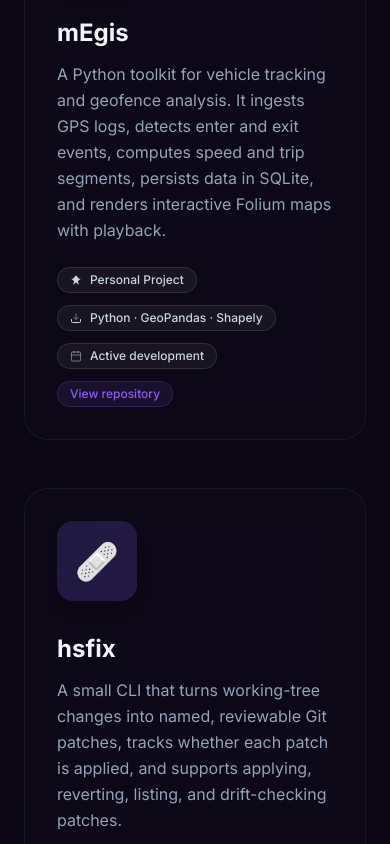
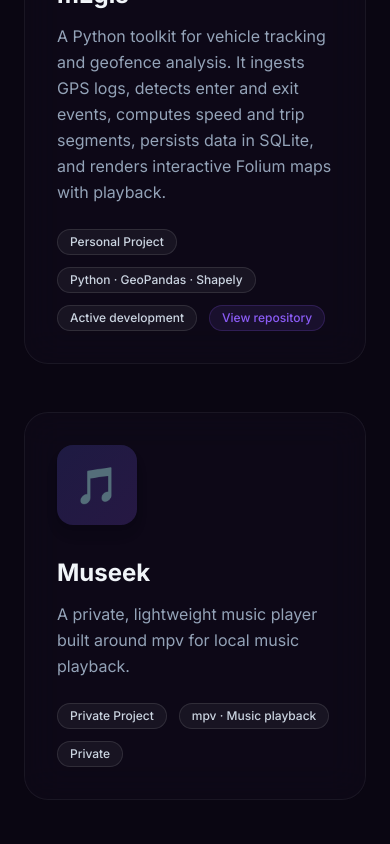
Before and after one commit to uthsarad/uthsarad.github.io, a React (Vite) app: page / in a window 390 px wide. Shown: the part 4116-4960 px from the top of the page. Built offline with nearby package versions, Linux system fonts and the light colour scheme.

Commit message:
content: add coursework section and Museek

```diff
--- a/src/data/projects.ts
+++ b/src/data/projects.ts
@@ -6,7 +6,7 @@ export type Project = {
   kind: string
   stack: string
   status: string
-  url: string
+  url?: string
 }
 
 // Keep this list limited to original public repositories on github.com/uthsarad.
@@ -42,6 +42,15 @@ export const projects: Project[] = [
     url: 'https://github.com/uthsarad/mEgis',
   },
   {
+    id: 'museek',
+    emoji: '🎵',
+    title: 'Museek',
+    desc: 'A private, lightweight music player built around mpv for local music playback.',
+    kind: 'Private Project',
+    stack: 'mpv · Music playback',
+    status: 'Private',
+  },
+  {
     id: 'hsfix',
     emoji: '🩹',
     title: 'hsfix',
@@ -52,3 +61,34 @@ export const projects: Project[] = [
     url: 'https://github.com/uthsarad/hsfix',
   },
 ]
+
+export const coursework: Project[] = [
+  {
+    id: 'forensics',
+    emoji: '🔍',
+    title: 'Digital Forensics Investigation',
+    desc: 'A ransomware investigation project covering evidence collection, artifact analysis, and incident reconstruction.',
+    kind: 'Coursework',
+    stack: 'Digital forensics',
+    status: 'CSG2305',
+  },
+  {
+    id: 'osteoporosis',
+    emoji: '🧠',
+    title: 'AI Model Evaluation — Osteoporosis Detection',
+    desc: 'A group notebook project evaluating MLP and CNN models for osteoporosis detection, including data preprocessing, model comparison, and performance evaluation.',
+    kind: 'Coursework',
+    stack: 'MLP · CNN',
+    status: 'CSG2341',
+  },
+  {
+    id: 'dsrpc',
+    emoji: '🏦',
+    title: 'Banking RPC System',
+    desc: 'A three-tier banking transfer system with separate client, application-server, and database-server layers, including validation, fee calculation, SQLite transactions, and end-to-end tests.',
+    kind: 'Coursework',
+    stack: 'Python · Pyro5 · SQLite',
+    status: 'Distributed systems',
+    url: 'https://github.com/uthsarad/dsrpc',
+  },
+]
--- a/src/sections/Showcase.tsx
+++ b/src/sections/Showcase.tsx
@@ -1,18 +1,16 @@
-import { projects } from '@/data/projects'
+import { projects, coursework, type Project } from '@/data/projects'
 import { Reveal } from '@/components/ui/Reveal'
 import { Card3D } from '@/components/ui/Card3D'
 import { Spotlight } from '@/components/ui/Spotlight'
 
-export function Showcase() {
+type ProjectListProps = {
+  items: Project[]
+}
+
+function ProjectList({ items }: ProjectListProps) {
   return (
-    <section className="relative py-24 md:py-32 px-6">
-      <div className="max-w-7xl mx-auto">
-        <Reveal>
-          <h2 className="section-title mb-16">Showcase</h2>
-        </Reveal>
-
     <div className="space-y-12">
-          {projects.map((project) => (
+      {items.map((project) => (
         <Spotlight
           key={project.id}
           className="block group"
@@ -30,6 +28,7 @@ export function Showcase() {
 
                 <div className="flex-1">
                   <h3 className="text-2xl font-bold mb-3 group-hover:text-brand-violet transition-colors">
+                    {project.url ? (
                       <a
                         href={project.url}
                         target="_blank"
@@ -38,6 +37,9 @@ export function Showcase() {
                       >
                         {project.title}
                       </a>
+                    ) : (
+                      project.title
+                    )}
                   </h3>
                   <p className="text-slate-400 leading-relaxed mb-6">
                     {project.desc}
@@ -45,28 +47,15 @@ export function Showcase() {
 
                   <div className="flex flex-wrap gap-3">
                     <span className="inline-flex items-center gap-2 px-3 py-1 rounded-full bg-white/5 border border-white/10 text-xs font-medium text-slate-300">
-                          <svg className="w-3 h-3" fill="currentColor" viewBox="0 0 20 20">
-                            <polygon points="10,2 15,8 18,8 13,12 15,18 10,14 5,18 7,12 2,8 5,8" />
-                          </svg>
                       {project.kind}
                     </span>
                     <span className="inline-flex items-center gap-2 px-3 py-1 rounded-full bg-white/5 border border-white/10 text-xs font-medium text-slate-300">
-                          <svg className="w-3 h-3" fill="none" stroke="currentColor" viewBox="0 0 24 24">
-                            <path strokeLinecap="round" strokeLinejoin="round" strokeWidth={2} d="M21 15v4a2 2 0 0 1-2 2H5a2 2 0 0 1-2-2v-4" />
-                            <polyline points="7 10 12 15 17 10" />
-                            <line x1="12" y1="15" x2="12" y2="3" />
-                          </svg>
                       {project.stack}
                     </span>
                     <span className="inline-flex items-center gap-2 px-3 py-1 rounded-full bg-white/5 border border-white/10 text-xs font-medium text-slate-300">
-                          <svg className="w-3 h-3" fill="none" stroke="currentColor" viewBox="0 0 24 24">
-                            <rect x="3" y="4" width="18" height="18" rx="2" ry="2" />
-                            <line x1="16" y1="2" x2="16" y2="6" />
-                            <line x1="8" y1="2" x2="8" y2="6" />
-                            <line x1="3" y1="10" x2="21" y2="10" />
-                          </svg>
                       {project.status}
                     </span>
+                    {project.url && (
                       <a
                         href={project.url}
                         target="_blank"
@@ -75,6 +64,7 @@ export function Showcase() {
                       >
                         View repository
                       </a>
+                    )}
                   </div>
                 </div>
               </div>
@@ -83,6 +73,23 @@ export function Showcase() {
         </Spotlight>
       ))}
     </div>
+  )
+}
+
+export function Showcase() {
+  return (
+    <section className="relative py-24 md:py-32 px-6">
+      <div className="max-w-7xl mx-auto">
+        <Reveal>
+          <h2 className="section-title mb-16">Showcase</h2>
+        </Reveal>
+
+        <ProjectList items={projects} />
+
+        <Reveal>
+          <h2 className="section-title mt-24 mb-16">Coursework</h2>
+        </Reveal>
+        <ProjectList items={coursework} />
       </div>
     </section>
   )
```
Lines whose indentation alone changed are shown as unchanged.
